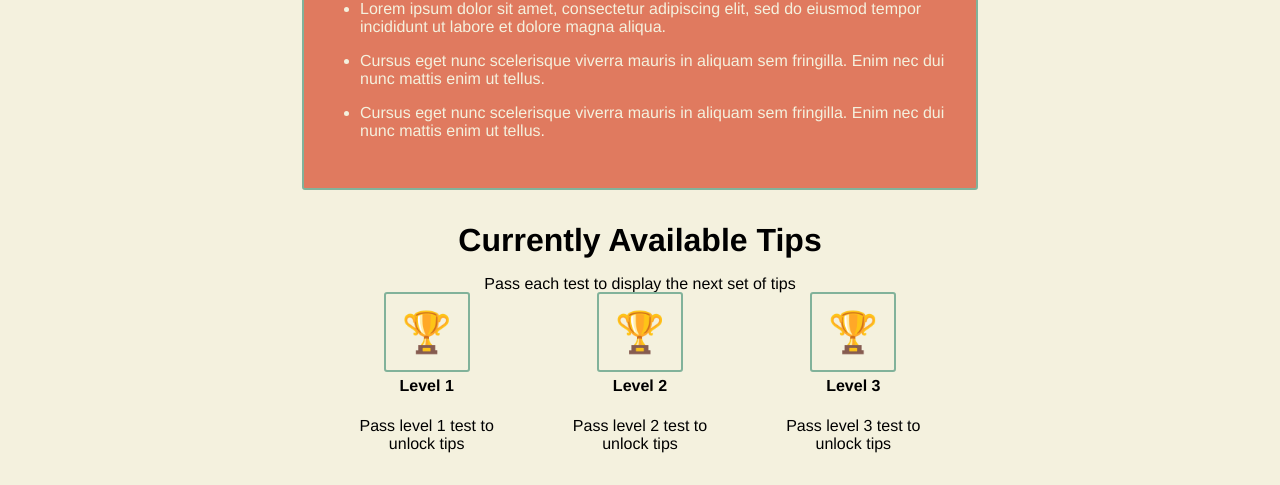
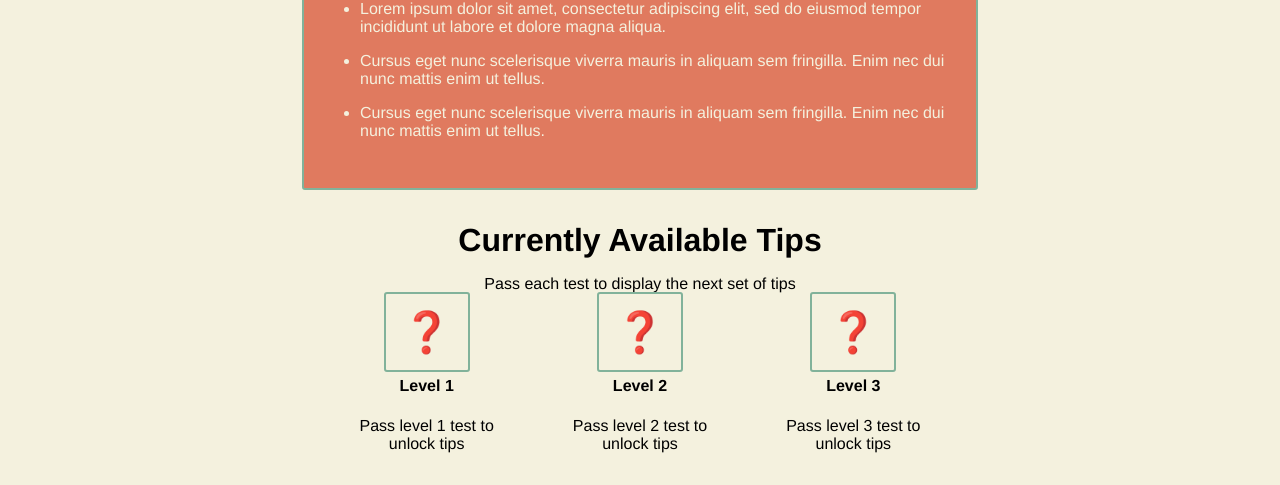
Before and after one commit to Thomas-Basham/bsg, a plain HTML site: page index.html in a window 1280 px wide. Shown: the part 611-1096 px from the top of the page. Drawn offline with Linux system fonts and the light colour scheme.

```diff
--- a/index.html
+++ b/index.html
@@ -55,19 +55,19 @@
 
         <div id="level-status-section" class="flex-between">
           <div class="level-status-div">
-            <span class="border-green" id="leve-1-status">🏆</span>
+            <span class="border-green level-status" id="leve-1-status">❓</span>
             <h4>Level 1</h4>
             <p>Pass level 1 test to unlock tips</p>
           </div>
 
           <div class="level-status-div">
-            <span class="border-green" id="leve-2-status">🏆</span>
+            <span class="border-green level-status" id="leve-2-status">❓</span>
             <h4>Level 2</h4>
             <p>Pass level 2 test to unlock tips</p>
           </div>
 
           <div class="level-status-div">
-            <span class="border-green" id="leve-3-status">🏆</span>
+            <span class="border-green level-status" id="leve-3-status">❓</span>
             <h4>Level 3</h4>
             <p>Pass level 3 test to unlock tips</p>
           </div>
```
